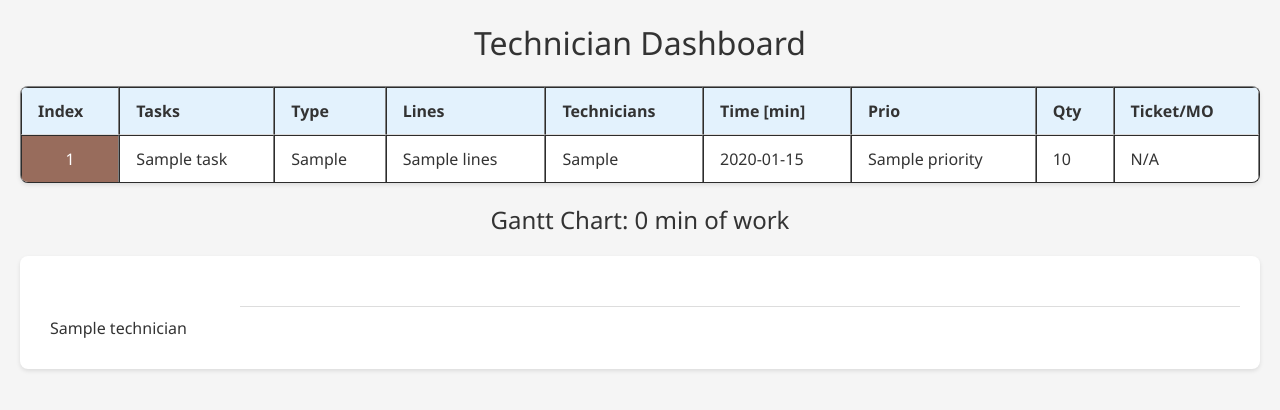
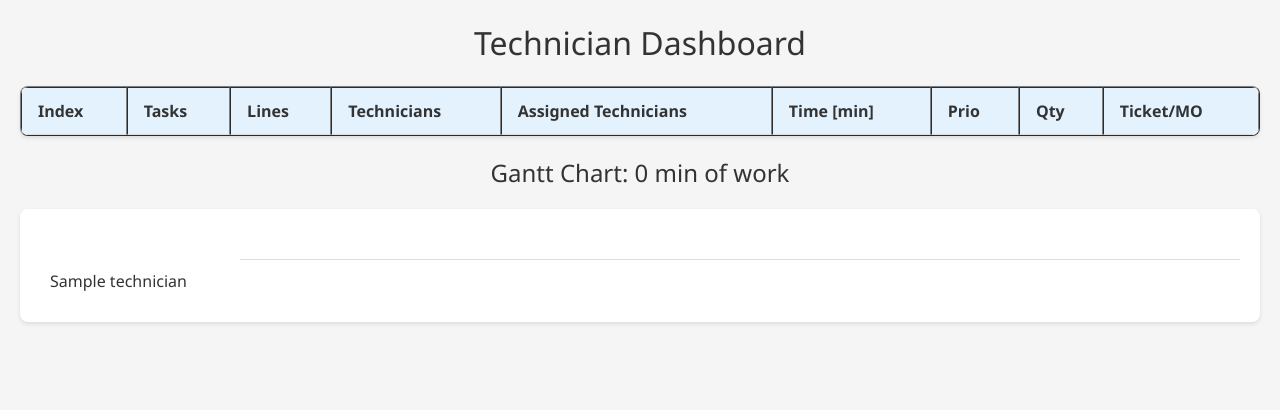
Before and after one commit to KirilMT/WeekendPlanningProject, a Flask app: template templates/technician_dashboard.html in a window 1280 px wide. Shown: the top 410 px of the page. Run offline with Flask 3, Linux system fonts and the light colour scheme; the template is opened without the code that fills it: most values are stand-ins (such as "Sample title", 1, 10 or a date in 2020); lists and menus that the app fills with data are empty.

Commit message:
V14 - technician_dashboard.html table improved

```diff
--- a/templates/technician_dashboard.html
+++ b/templates/technician_dashboard.html
@@ -163,15 +163,25 @@
         <tr>
             <th>Index</th>
             <th>Tasks</th>
-            <th>Type</th>
             <th>Lines</th>
             <th>Technicians</th>
+            <th>Assigned Technicians</th>
             <th>Time [min]</th>
             <th>Prio</th>
             <th>Qty</th>
             <th>Ticket/MO</th>
         </tr>
-        {% for task in tasks if not task.ticket_mo is none and task.ticket_mo != 'nan' %}
+        {% set pm_tasks = tasks | selectattr('task_type', 'equalto', 'PM') | list %}
+        {% set rep_tasks = tasks | selectattr('task_type', 'equalto', 'REP') | list %}
+
+        <!-- PM Section -->
+        {% if pm_tasks %}
+        <tr style="background-color: #d3d3d3;">
+            <td colspan="9" style="text-align: left; font-weight: bold; padding: 8px 16px;">
+                PMs & PdMs
+            </td>
+        </tr>
+        {% for task in pm_tasks if not task.ticket_mo is none and task.ticket_mo != 'nan' %}
         <tr>
             <td class="index-cell" style="background-color: #{{ '%02x%02x%02x' % ((task.id | int | default(1)) * 97 % 200 + 55, (task.id | int | default(1)) * 53 % 200 + 55, (task.id | int | default(1)) * 37 % 200 + 55) }}; color: #fff;">
                 {{ task.id }}
@@ -200,7 +210,6 @@
                     </span>
                 {% endif %}
             </td>
-            <td>{{ task.task_type }}</td>
             <td>
                 {% if task.lines is none or task.lines == 'nan' %}
                     N/A
@@ -209,6 +218,15 @@
                 {% endif %}
             </td>
             <td>{{ task.mitarbeiter_pro_aufgabe | default('1') }}</td>
+            <td>
+                {% set assigned_techs = [] %}
+                {% for assignment in assignments if assignment.instance_id.startswith(task.id ~ '_') %}
+                    {% if assignment.technician not in assigned_techs %}
+                        {% set _ = assigned_techs.append(assignment.technician) %}
+                    {% endif %}
+                {% endfor %}
+                {{ assigned_techs | join(', ') | default('None') }}
+            </td>
             <td>{{ task.planned_worktime_min | default('0') }}</td>
             <td class="{% if task.priority == 'A' %}prio-a{% elif task.priority == 'B' %}prio-b{% elif task.priority == 'C' %}prio-c{% endif %}">
                 {{ task.priority }}
@@ -232,6 +250,85 @@
             </td>
         </tr>
         {% endfor %}
+        {% endif %}
+
+        <!-- REP Section -->
+        {% if rep_tasks %}
+        <tr style="background-color: #d3d3d3;">
+            <td colspan="9" style="text-align: left; font-weight: bold; padding: 8px 16px;">
+                Tickets/MOs/Engineering Requests
+            </td>
+        </tr>
+        {% for task in rep_tasks if not task.ticket_mo is none and task.ticket_mo != 'nan' %}
+        <tr>
+            <td class="index-cell" style="background-color: #{{ '%02x%02x%02x' % ((task.id | int | default(1)) * 97 % 200 + 55, (task.id | int | default(1)) * 53 % 200 + 55, (task.id | int | default(1)) * 37 % 200 + 55) }}; color: #fff;">
+                {{ task.id }}
+            </td>
+            <td style="background-color: #e6e6e6;">
+                {{ task.name }}
+                {% set unassigned_instances = [] %}
+                {% set incomplete_instances = [] %}
+                {% for i in range(task.quantity | int | default(1)) %}
+                    {% set instance_id = task.id ~ '_' ~ (i + 1) %}
+                    {% if instance_id in unassigned_tasks %}
+                        {% set _ = unassigned_instances.append(i + 1) %}
+                    {% endif %}
+                    {% if instance_id in incomplete_tasks %}
+                        {% set _ = incomplete_instances.append(i + 1) %}
+                    {% endif %}
+                {% endfor %}
+                {% if unassigned_instances %}
+                    <br><span style="color: red;" title="Instances {{ unassigned_instances | join(', ') }} could not be scheduled due to no eligible technicians or time slots.">
+                        Unassigned: {{ unassigned_instances | join(', ') }}
+                    </span>
+                {% endif %}
+                {% if incomplete_instances %}
+                    <br><span style="color: orange;" title="Instances {{ incomplete_instances | join(', ') }} were capped due to insufficient time.">
+                        Incomplete: {{ incomplete_instances | join(', ') }}
+                    </span>
+                {% endif %}
+            </td>
+            <td style="background-color: #e6e6e6;">
+                {% if task.lines is none or task.lines == 'nan' %}
+                    N/A
+                {% else %}
+                    {{ task.lines }}
+                {% endif %}
+            </td>
+            <td style="background-color: #e6e6e6;">{{ task.mitarbeiter_pro_aufgabe | default('1') }}</td>
+            <td style="background-color: #e6e6e6;">
+                {% set assigned_techs = [] %}
+                {% for assignment in assignments if assignment.instance_id.startswith(task.id ~ '_') %}
+                    {% if assignment.technician not in assigned_techs %}
+                        {% set _ = assigned_techs.append(assignment.technician) %}
+                    {% endif %}
+                {% endfor %}
+                {{ assigned_techs | join(', ') | default('None') }}
+            </td>
+            <td style="background-color: #e6e6e6;">{{ task.planned_worktime_min | default('0') }}</td>
+            <td class="{% if task.priority == 'A' %}prio-a{% elif task.priority == 'B' %}prio-b{% elif task.priority == 'C' %}prio-c{% endif %}">
+                {{ task.priority }}
+            </td>
+            <td style="background-color: #e6e6e6;">{{ task.quantity | default('1') }}</td>
+            <td style="background-color: #e6e6e6;">
+                {% if task.task_type.upper() == 'REP' and task.ticket_mo %}
+                    {% if task.ticket_url %}
+                        <a href="{{ task.ticket_url }}" target="_blank">{{ task.ticket_mo }}</a>
+                    {% else %}
+                        {{ task.ticket_mo }}
+                    {% endif %}
+                {% elif task.task_type.upper() == 'PM' %}
+                    {% set encoded_name = task.name | urlencode %}
+                    <a href="https://flux-gfb.tesla.com/app/schedules/planner-maintenance-grid?status=NEW&status=IN_PRG&status=WT_PT&status=SCH_HD&status=RD_PICKUP&status=RDY_TO_ASSG&status=IN_PLAN&status=IN_BUILD&status=ASSGN&assetViewIds=2642&name={{ encoded_name }}" target="_blank">
+                        Flux MOs
+                    </a>
+                {% else %}
+                    N/A
+                {% endif %}
+            </td>
+        </tr>
+        {% endfor %}
+        {% endif %}
     </table>
 
     <!-- Gantt Chart -->
```
